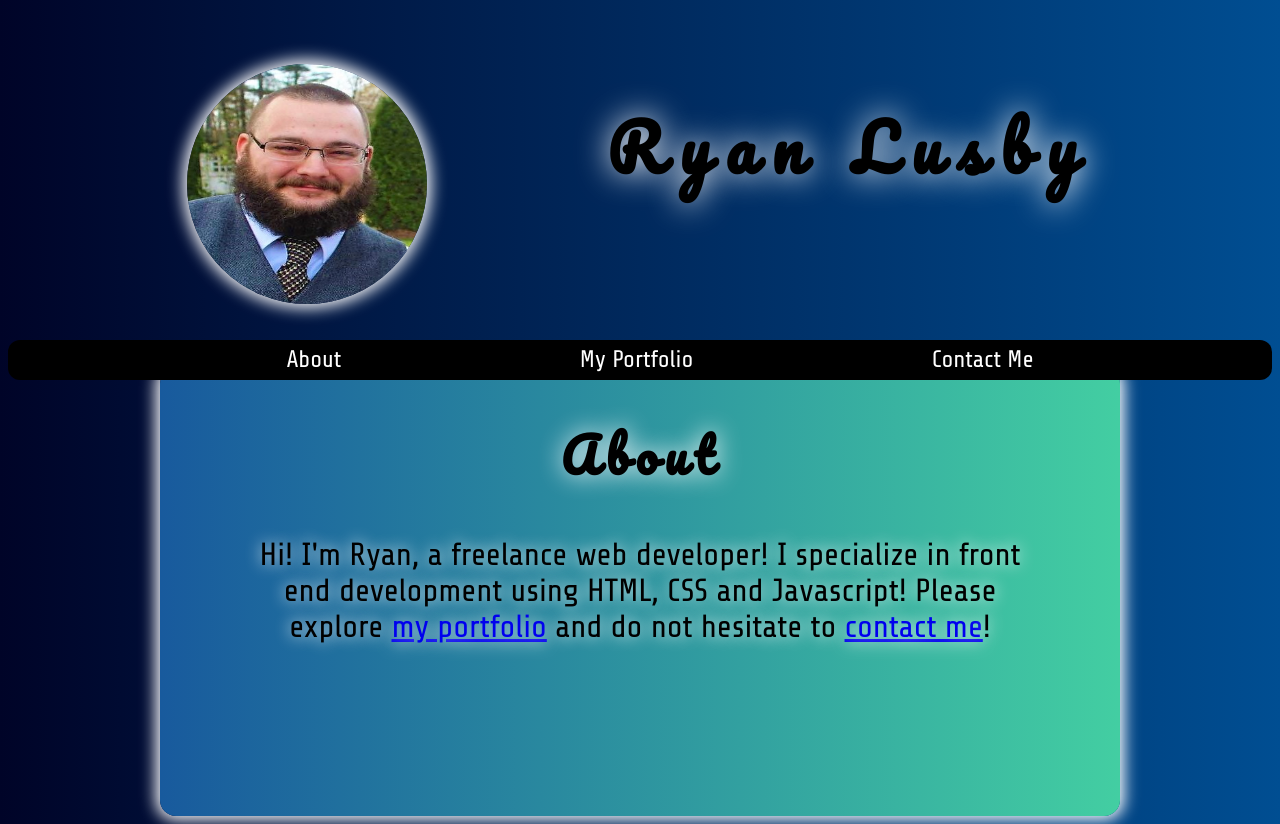
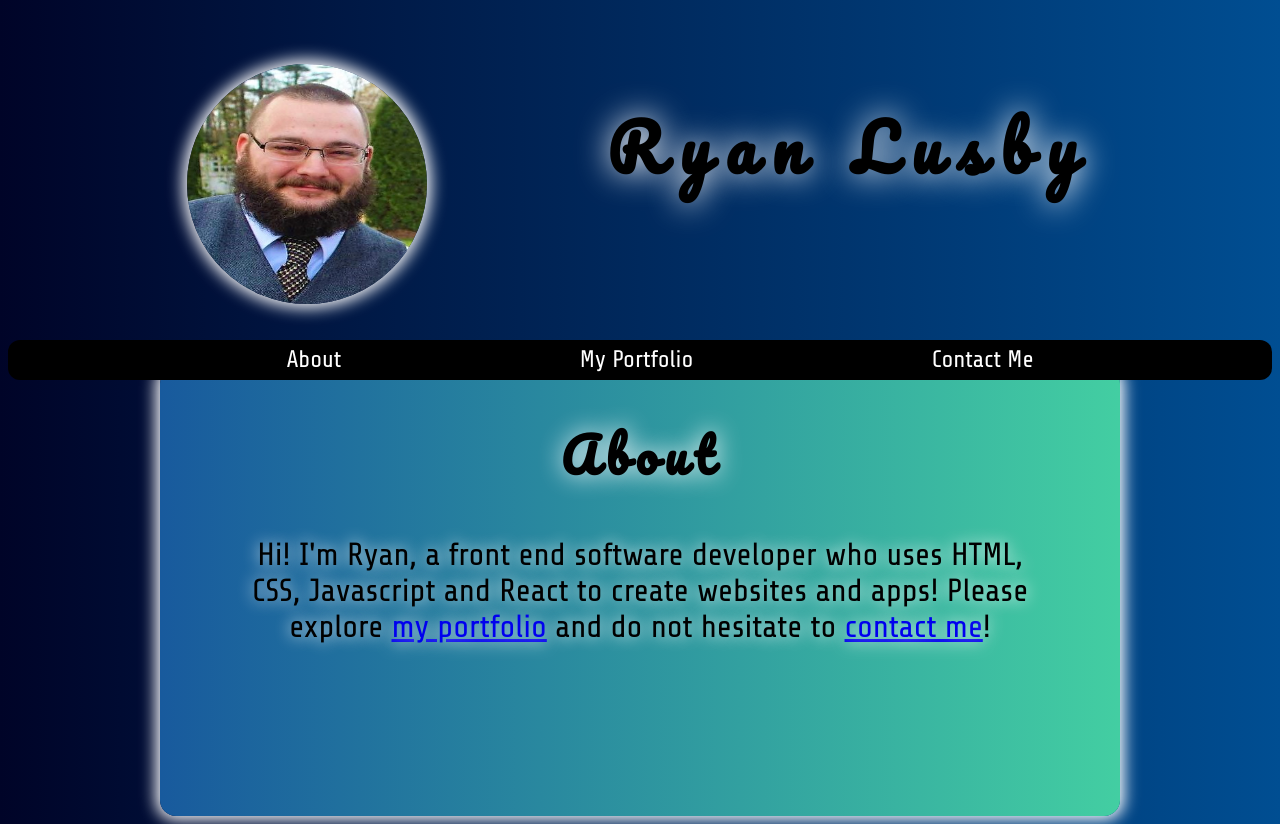
Before and after one commit to RLTek/portfolio, a plain HTML site: page index.html in a window 1280 px wide. Drawn offline with Linux system fonts and the light colour scheme.

Commit message:
updated about section

```diff
--- a/index.html
+++ b/index.html
@@ -31,8 +31,8 @@
     <div id="content-section">
         <div id="about">
             <h2 role="heading">About</h2>
-            <p>Hi! I'm Ryan, a freelance web developer! I specialize in front end development
-                using HTML, CSS and Javascript! Please explore
+            <p>Hi! I'm Ryan, a front end software developer who
+                uses HTML, CSS, Javascript and React to create websites and apps! Please explore
                 <a href = "#" role="link" id="about-link1">my portfolio</a> and do not hesitate to
                 <a href = "#" role="link" id="about-link2">contact me</a>!
             </p>
```
